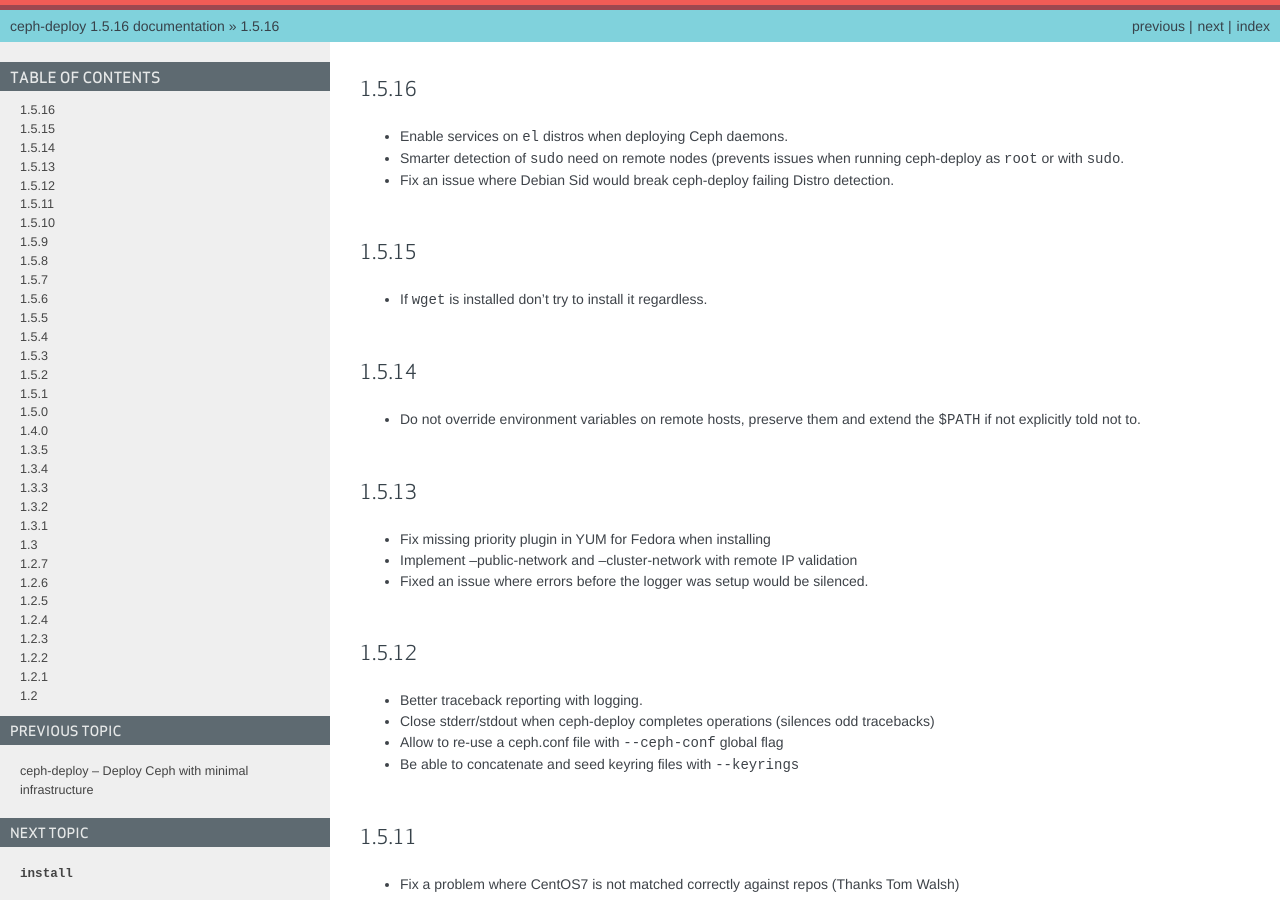
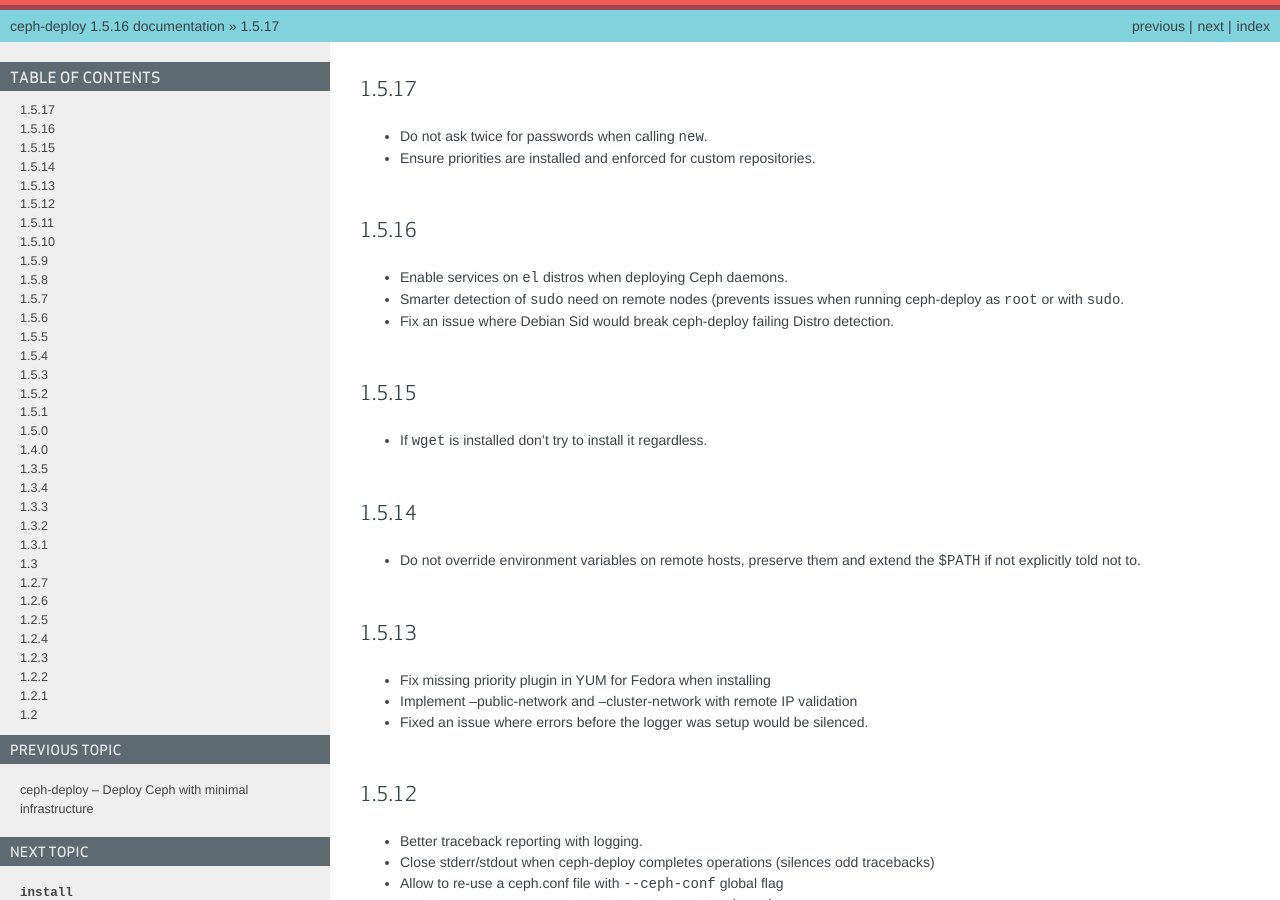
Before and after one commit to ceph/ceph-deploy, a Sphinx documentation site: the page built from docs/source/changelog.rst, in a window 1280 px wide and 900 px high. Built offline with Sphinx 7.4.7, drawn with Linux system fonts in a browser that asks for light colours.

Commit message:
update the changelog
Signed-off-by: Alfredo Deza <alfredo.deza@inktank.com>

```diff
--- a/docs/source/changelog.rst
+++ b/docs/source/changelog.rst
@@ -1,3 +1,8 @@
+1.5.17
+------
+* Do not ask twice for passwords when calling ``new``.
+* Ensure priorities are installed and enforced for custom repositories.
+
 1.5.16
 ------
 * Enable services on ``el`` distros when deploying Ceph daemons.
```
